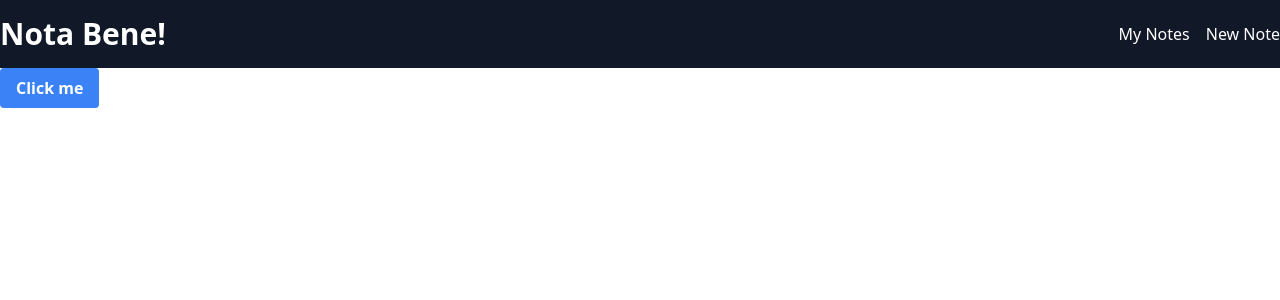
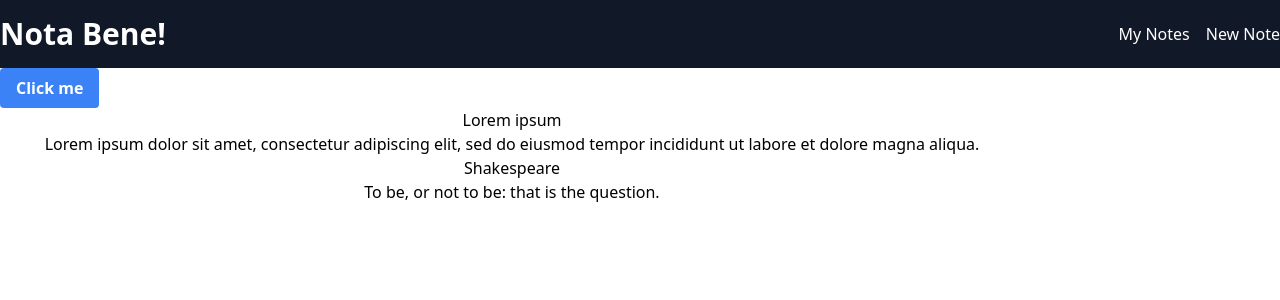
Before and after one commit to seatonct/notaBene, an Angular app: page / in a window 1280 px wide. Shown: the top 300 px of the page. Built offline with nearby package versions, Linux system fonts and the light colour scheme.

Commit message:
added notes

```diff
--- a/src/app/app.component.html
+++ b/src/app/app.component.html
@@ -5,4 +5,5 @@
 >
   Click me
 </button>
+<app-notes-list />
 <router-outlet />
--- a/src/app/app.component.ts
+++ b/src/app/app.component.ts
@@ -1,11 +1,12 @@
 import { Component } from '@angular/core';
 import { RouterOutlet } from '@angular/router';
 import { HeaderComponent } from './header/header.component';
+import { NotesListComponent } from './notes-list/notes-list.component';
 
 @Component({
   selector: 'app-root',
   standalone: true,
-  imports: [RouterOutlet, HeaderComponent],
+  imports: [RouterOutlet, HeaderComponent, NotesListComponent],
   templateUrl: './app.component.html',
   styleUrl: './app.component.css',
 })
--- /dev/null
+++ b/src/app/notes-list/notes-list.component.css
@@ -0,0 +1,10 @@
+.notes {
+  width: 80%;
+}
+.notes li {
+  margin-bottom: 20px;
+  list-style: none;
+  padding: 20px;
+  background-color: #ffffff;
+  border-radius: 15px;
+}
--- /dev/null
+++ b/src/app/notes-list/notes-list.component.html
@@ -0,0 +1,10 @@
+<div class="w-4/5 flex justify-center h-screen">
+  <ul class="flex flex-col items-center">
+    @for (note of notes; track note.id) {
+    <li class="flex flex-col items-center">
+      <span class="note-title">{{ note.title }}</span>
+      <span class="note-text">{{ note.text }}</span>
+    </li>
+    }
+  </ul>
+</div>
--- /dev/null
+++ b/src/app/notes-list/notes-list.component.ts
@@ -0,0 +1,12 @@
+import { Component } from '@angular/core';
+import { NOTES } from '../notes';
+
+@Component({
+  selector: 'app-notes-list',
+  standalone: true,
+  templateUrl: './notes-list.component.html',
+  styleUrl: './notes-list.component.css',
+})
+export class NotesListComponent {
+  notes = NOTES;
+}
--- /dev/null
+++ b/src/app/notes.ts
@@ -0,0 +1,17 @@
+export interface Note {
+  id: number;
+  title: string;
+  text: string;
+}
+export const NOTES: Note[] = [
+  {
+    id: 1,
+    title: 'Lorem ipsum',
+    text: 'Lorem ipsum dolor sit amet, consectetur adipiscing elit, sed do eiusmod tempor incididunt ut labore et dolore magna aliqua.',
+  },
+  {
+    id: 2,
+    title: 'Shakespeare',
+    text: 'To be, or not to be: that is the question.',
+  },
+];
```
Also changed, not shown: 1 other file (tests, documents, lock files or other folders).
